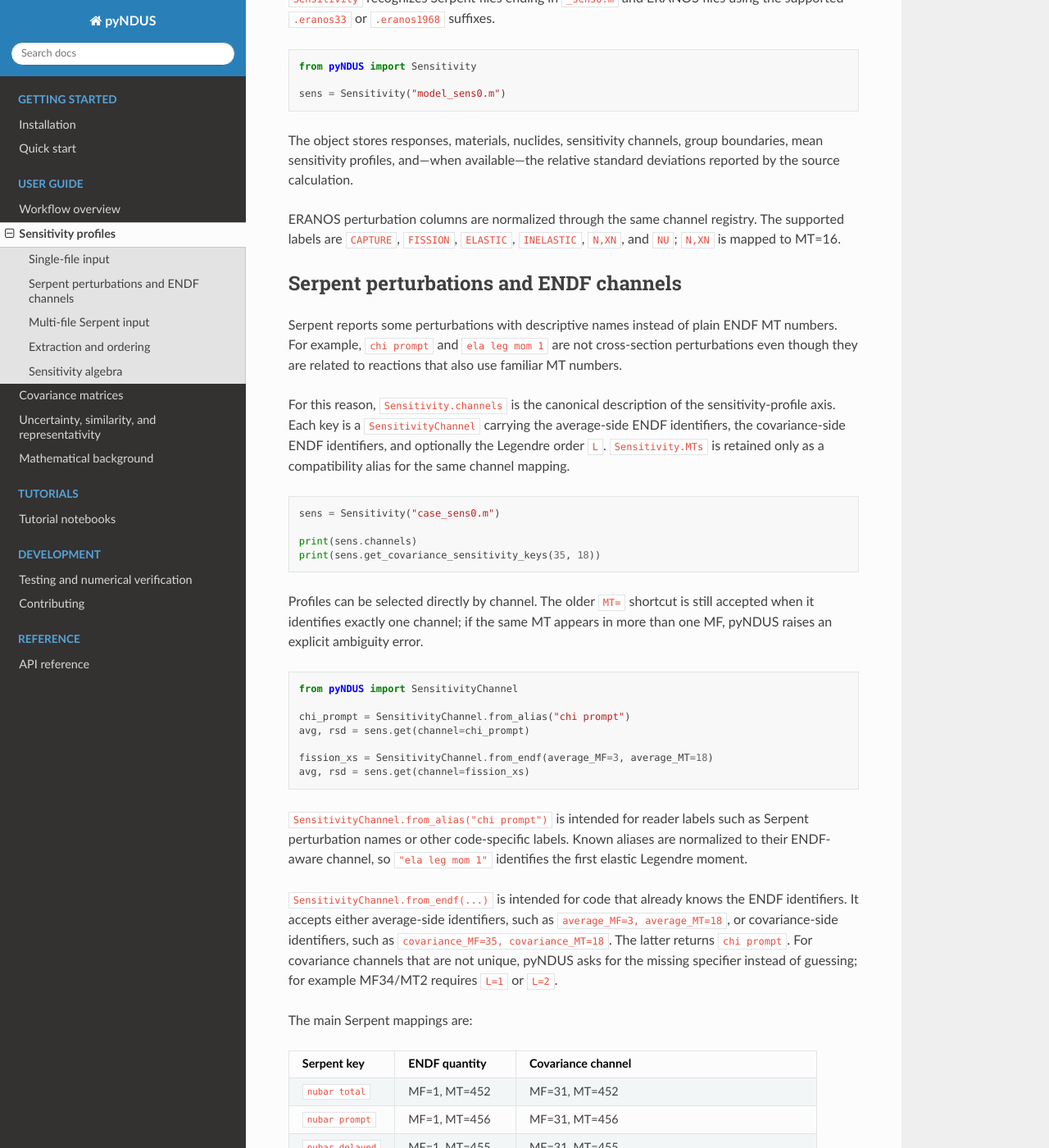
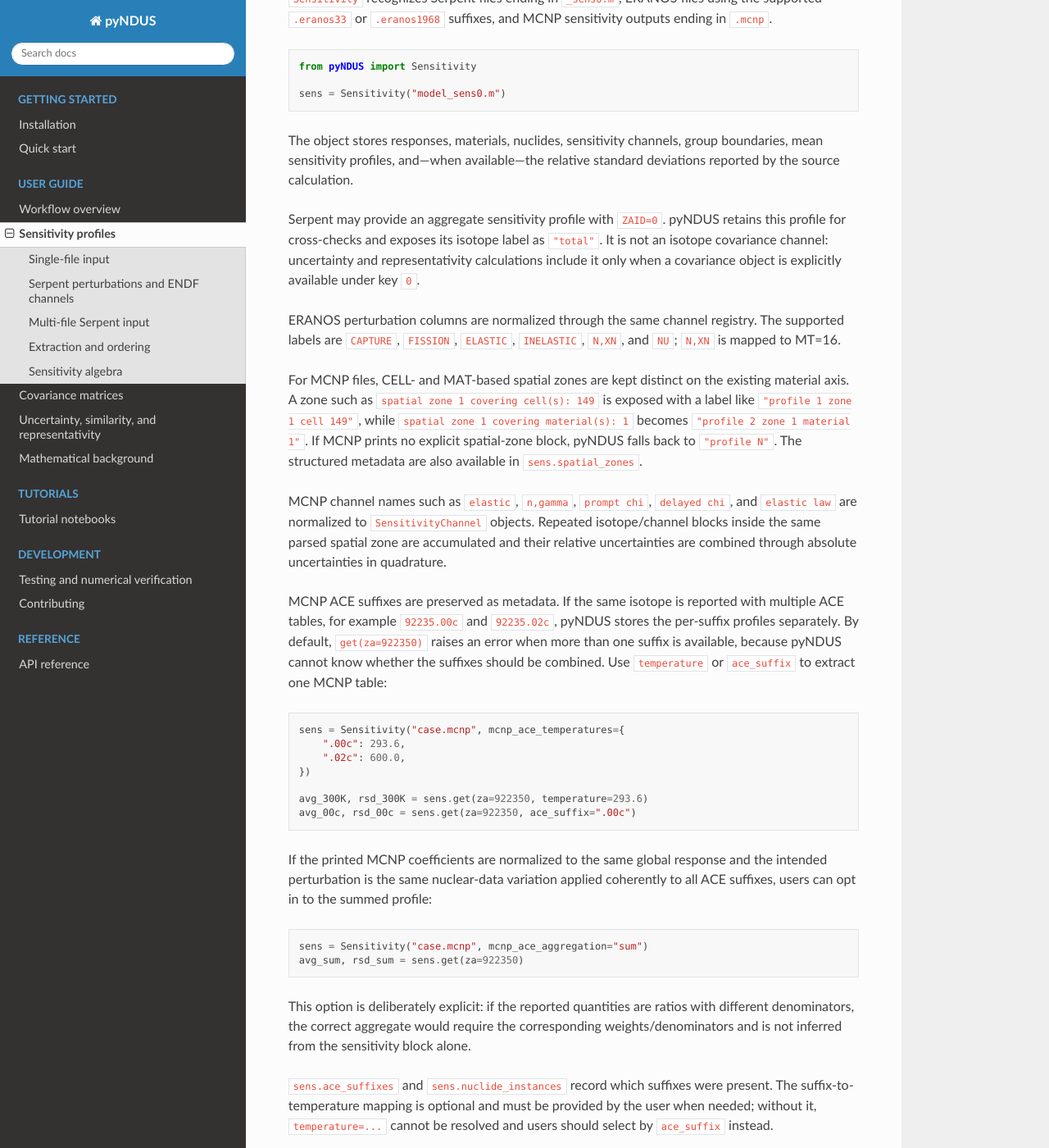
Before and after one commit to nicoloabrate/pyNDUS, a Sphinx documentation site: the page built from docs/user_guide/sensitivity.rst, in a window 1280 px wide and 1400 px high, scrolled down 230 px. Shown: the whole window at 82% size. Built offline with Sphinx 7.4.7 and the Read the Docs theme 3.1.0, drawn with Linux system fonts in a browser that asks for light colours; some of the changed text lies outside the part shown.

Commit message:
📝 add info on MCNP reader

```diff
--- a/docs/user_guide/sandwich.rst
+++ b/docs/user_guide/sandwich.rst
@@ -13,6 +13,11 @@ Uncertainty calculations
 An uncertainty calculation combines sensitivity vectors with compatible
 covariance blocks. Diagonal reaction terms and off-diagonal cross-reaction
 terms are retained in the result structure.
+
+When ``list_MTs=None``, ``Sandwich`` excludes ENDF MT=1 from the automatic
+selection because it is the total cross section rather than an independent
+reaction channel. Pass ``list_MTs=[1]`` (or include ``1`` in the list) when
+its covariance contribution is intentionally required.
 
 If the sensitivity reader provides Monte Carlo relative standard deviations
 (``sens_rsd``), the sensitivity coefficients are treated as uncertain
--- a/docs/user_guide/sensitivity.rst
+++ b/docs/user_guide/sensitivity.rst
@@ -4,8 +4,9 @@ Sensitivity profiles
 Single-file input
 -----------------
 
-``Sensitivity`` recognizes Serpent files ending in ``_sens0.m`` and ERANOS
-files using the supported ``.eranos33`` or ``.eranos1968`` suffixes.
+``Sensitivity`` recognizes Serpent files ending in ``_sens0.m``, ERANOS files
+using the supported ``.eranos33`` or ``.eranos1968`` suffixes, and MCNP
+sensitivity outputs ending in ``.mcnp``.
 
 .. code-block:: python
 
@@ -17,9 +18,65 @@ The object stores responses, materials, nuclides, sensitivity channels, group
 boundaries, mean sensitivity profiles, and—when available—the relative standard
 deviations reported by the source calculation.
 
+Serpent may provide an aggregate sensitivity profile with ``ZAID=0``. pyNDUS
+retains this profile for cross-checks and exposes its isotope label as
+``"total"``. It is not an isotope covariance channel: uncertainty and
+representativity calculations include it only when a covariance object is
+explicitly available under key ``0``.
+
 ERANOS perturbation columns are normalized through the same channel registry.
 The supported labels are ``CAPTURE``, ``FISSION``, ``ELASTIC``,
 ``INELASTIC``, ``N,XN``, and ``NU``; ``N,XN`` is mapped to MT=16.
+
+For MCNP files, CELL- and MAT-based spatial zones are kept distinct on the
+existing material axis. A zone such as ``spatial zone 1 covering cell(s): 149``
+is exposed with a label like ``"profile 1 zone 1 cell 149"``, while
+``spatial zone 1 covering material(s): 1`` becomes
+``"profile 2 zone 1 material 1"``. If MCNP prints no explicit spatial-zone
+block, pyNDUS falls back to ``"profile N"``. The structured metadata are also
+available in ``sens.spatial_zones``.
+
+MCNP channel names such as ``elastic``, ``n,gamma``, ``prompt chi``,
+``delayed chi``, and ``elastic law`` are normalized to ``SensitivityChannel``
+objects. Repeated isotope/channel blocks inside the same parsed spatial zone
+are accumulated and their relative uncertainties are combined through absolute
+uncertainties in quadrature.
+
+MCNP ACE suffixes are preserved as metadata. If the same isotope is reported
+with multiple ACE tables, for example ``92235.00c`` and ``92235.02c``, pyNDUS
+stores the per-suffix profiles separately. By default, ``get(za=922350)``
+raises an error when more than one suffix is available, because pyNDUS cannot
+know whether the suffixes should be combined. Use ``temperature`` or
+``ace_suffix`` to extract one MCNP table:
+
+.. code-block:: python
+
+   sens = Sensitivity("case.mcnp", mcnp_ace_temperatures={
+       ".00c": 293.6,
+       ".02c": 600.0,
+   })
+
+   avg_300K, rsd_300K = sens.get(za=922350, temperature=293.6)
+   avg_00c, rsd_00c = sens.get(za=922350, ace_suffix=".00c")
+
+If the printed MCNP coefficients are normalized to the same global response
+and the intended perturbation is the same nuclear-data variation applied
+coherently to all ACE suffixes, users can opt in to the summed profile:
+
+.. code-block:: python
+
+   sens = Sensitivity("case.mcnp", mcnp_ace_aggregation="sum")
+   avg_sum, rsd_sum = sens.get(za=922350)
+
+This option is deliberately explicit: if the reported quantities are ratios
+with different denominators, the correct aggregate would require the
+corresponding weights/denominators and is not inferred from the sensitivity
+block alone.
+
+``sens.ace_suffixes`` and ``sens.nuclide_instances`` record which suffixes
+were present. The suffix-to-temperature mapping is optional and must be
+provided by the user when needed; without it, ``temperature=...`` cannot be
+resolved and users should select by ``ace_suffix`` instead.
 
 Serpent perturbations and ENDF channels
 ---------------------------------------
@@ -57,9 +114,9 @@ in more than one MF, pyNDUS raises an explicit ambiguity error.
    avg, rsd = sens.get(channel=fission_xs)
 
 ``SensitivityChannel.from_alias("chi prompt")`` is intended for reader labels
-such as Serpent perturbation names or other code-specific labels. Known aliases
-are normalized to their ENDF-aware channel, so ``"ela leg mom 1"`` identifies
-the first elastic Legendre moment.
+such as Serpent perturbation names,or  MCNP labels. Known aliases
+are normalized to their ENDF-aware channel, so ``"scattering law"`` (MCNP) and
+``"ela leg mom 1"`` (Serpent) both identify the first elastic Legendre moment.
 
 ``SensitivityChannel.from_endf(...)`` is intended for code that already knows
 the ENDF identifiers. It accepts either average-side identifiers, such as
```
Also changed, not shown: docs/quickstart.rst (+15 -0 lines).
